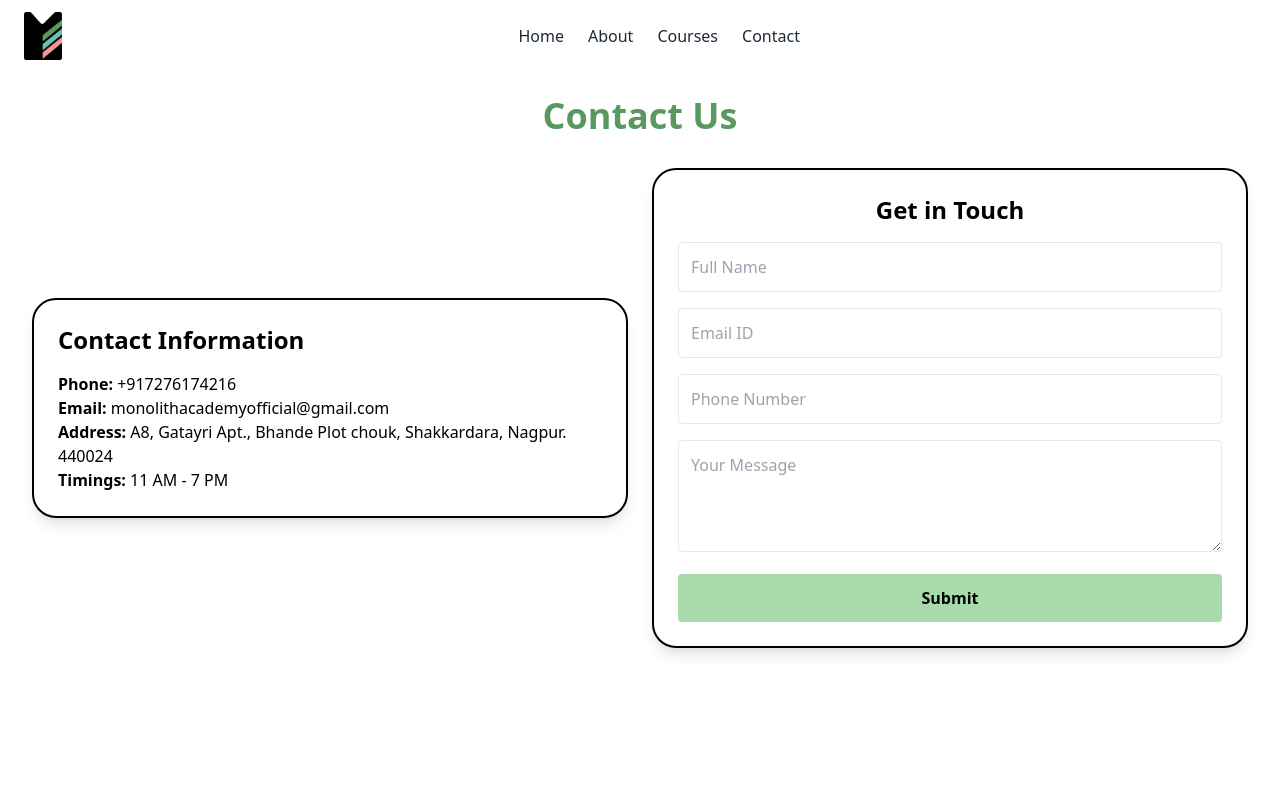
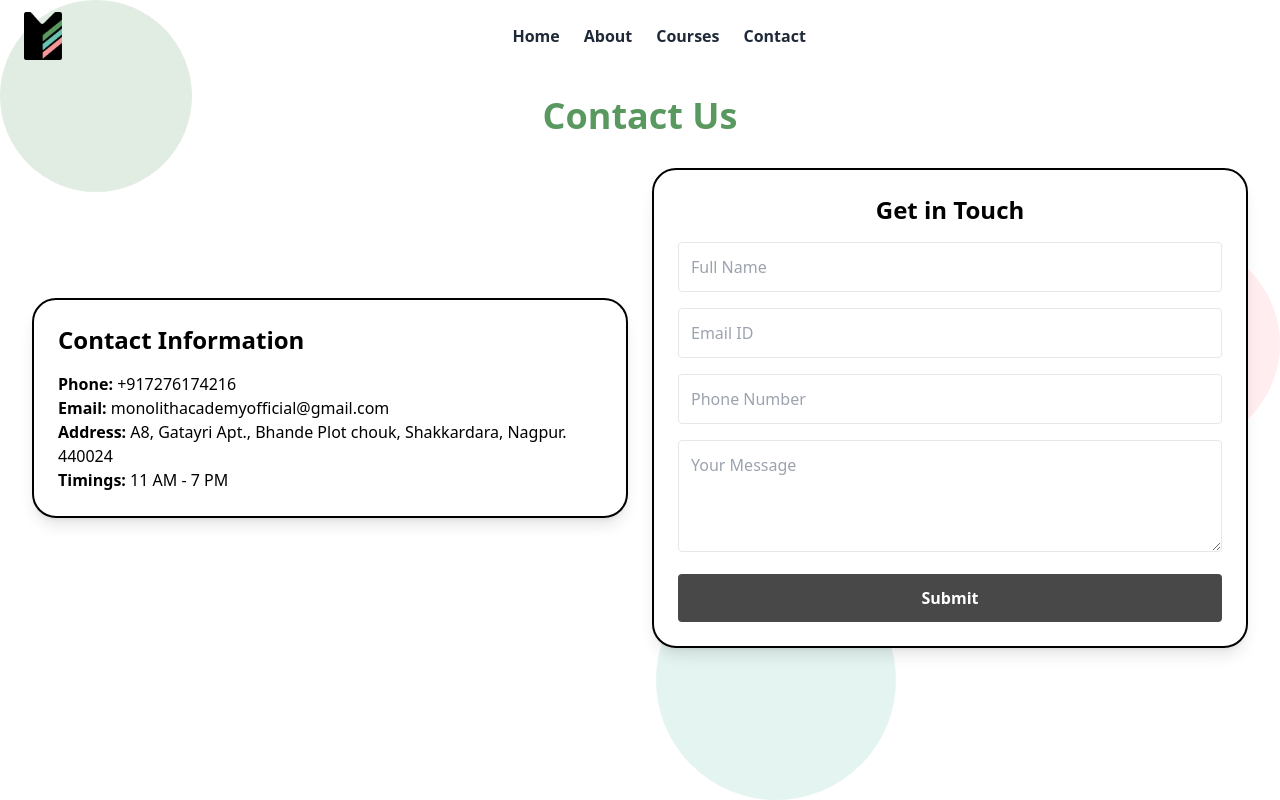
Before and after one commit to shreya1303/Monolith, a React (Vite) app: page /contact in a window 1280 px wide. Shown: the top 800 px of the page. Built offline with nearby package versions, Linux system fonts and the light colour scheme.

Commit message:
background circles

```diff
--- a/src/components/Navbar.jsx
+++ b/src/components/Navbar.jsx
@@ -7,7 +7,7 @@ const Navbar = () => {
 
   return (
     <nav className="fixed w-full z-10 ">
-      <div className="container mx-auto px-6 py-3 flex items-center justify-between">
+      <div className="container mx-auto px-6 font-semibold py-3 flex items-center justify-between">
         {/* Logo */}
         <Link to="/" className="flex items-center">
           <img src="/logo.png" alt="Monolith Academy Logo" className="h-12" />
--- a/src/pages/About.jsx
+++ b/src/pages/About.jsx
@@ -4,12 +4,12 @@ const About = () => {
   return (
     <div className="relative py-24 px-6 bg-white flex flex-col items-center justify-center min-h-screen overflow-x-hidden">
       {/* Background Circles */}
-      {/* <div className="absolute top-0 left-[-10%] w-56 h-56 rounded-full bg-[#d5e5d8] opacity-70 z-0 transform translate-y-[30%] md:w-48 md:h-48 sm:w-40 sm:h-40" />
-      <div className="absolute top-0 right-[-10%] w-56 h-56 rounded-full bg-[#ffe6e9] opacity-70 z-0 md:w-48 md:h-48 sm:w-40 sm:h-40" />
-      <div className="absolute bottom-0 right-[5%] w-56 h-56 rounded-full bg-[#d9efec] opacity-70 z-0 md:w-48 md:h-48 sm:w-40 sm:h-40" /> */}
+      <div className="absolute w-56 h-56 rounded-full bg-[#d5e5d8] opacity-70 z-0 top-0 left-0 md:w-48 md:h-48 sm:w-40 sm:h-40 pointer-events-none"></div>
+      <div className="absolute w-64 h-64 rounded-full bg-[#ffe6e9] opacity-70 z-0 top-[30%] right-0 md:w-52 md:h-52 sm:w-44 sm:h-44 pointer-events-none"></div>
+      <div className="absolute w-72 h-72 rounded-full bg-[#d9efec] opacity-70 z-0 bottom-0 right-[30%] md:w-60 md:h-60 sm:w-50 sm:h-50 pointer-events-none"></div>
 
       {/* Content */}
-      <div className="max-w-3xl w-full text-center px-4">
+      <div className="max-w-3xl w-full text-center px-4 z-10">
         <h2 className="text-4xl font-bold text-[#599960] md:text-4xl sm:text-xl">
           About Us
         </h2>
@@ -31,8 +31,8 @@ const About = () => {
       </div>
 
       {/* Why Choose Us Section */}
-      <div className="max-w-full overflow-hidden mt-20">
-        <h3 className="text-2xl font-semibold mt-6 text-gray-700">
+      <div className="max-w-full overflow-hidden mt-20 z-10">
+        <h3 className="text-4xl font-bold mt-6 text-[#599960] text-center md:text-4xl sm:text-xl">
           Why Choose Us?
         </h3>
         <ul className="list-disc ml-6 mt-4 text-lg text-gray-600 space-y-2">
--- a/src/pages/Contact.jsx
+++ b/src/pages/Contact.jsx
@@ -41,12 +41,15 @@ const Contact = () => {
 
   return (
     <div className="min-h-screen p-8 py-24 bg-white">
+      <div className="absolute w-56 h-56 rounded-full bg-[#d5e5d8] opacity-70 z-0 top-0 left-0 md:w-48 md:h-48 sm:w-40 sm:h-40 pointer-events-none"></div>
+      <div className="absolute w-64 h-64 rounded-full bg-[#ffe6e9] opacity-70 z-0 top-[30%] right-0 md:w-52 md:h-52 sm:w-44 sm:h-44 pointer-events-none"></div>
+      <div className="absolute w-72 h-72 rounded-full bg-[#d9efec] opacity-70 z-0 bottom-0 right-[30%] md:w-60 md:h-60 sm:w-50 sm:h-50 pointer-events-none"></div>
       {/* Heading */}
-      <h1 className="text-4xl sm:text-5xl md:text-4xl font-bold text-center mb-8 text-[#599960]">
+      <h1 className="text-6xl sm:text-xl md:text-4xl font-bold text-center mb-8 text-[#599960]">
         Contact Us
       </h1>
 
-      <div className="flex flex-col md:flex-row justify-center items-center md:space-x-6">
+      <div className="flex flex-col md:flex-row justify-center items-center md:space-x-6 z-10">
         {/* Left Side: Contact Information */}
         <div className="w-full md:w-[600px] bg-white p-6 shadow-lg rounded-3xl border-2 border-black mb-6 md:mb-0">
           <div>
@@ -68,7 +71,7 @@ const Contact = () => {
         </div>
 
         {/* Right Side: Contact Form */}
-        <div className="w-full md:w-[600px] bg-white p-6 shadow-lg rounded-3xl border-2 border-black">
+        <div className="w-full md:w-[600px] bg-white p-6 shadow-lg rounded-3xl z-10 border-2 border-black">
           <h2 className="text-2xl font-bold mb-4 text-center">Get in Touch</h2>
           <form onSubmit={handleSubmit} className="space-y-4">
             <input
@@ -108,7 +111,7 @@ const Contact = () => {
             ></textarea>
             <button
               type="submit"
-              className="w-full bg-[#a7dbac] text-black font-bold p-3 rounded hover:text-white hover:bg-[#29523d]"
+              className="w-full bg-[#484848] text-white font-bold p-3 rounded hover:text-white hover:bg-[#29523d]"
             >
               Submit
             </button>
--- a/src/pages/Courses.jsx
+++ b/src/pages/Courses.jsx
@@ -20,12 +20,12 @@ const Courses = () => {
   return (
     <div className="max-w-6xl py-24 mx-auto px-6 text-gray-800">
       {/* Two Courses Section */}
-      <h1 className="text-4xl font-bold text-center text-[#599960] mb-12">
+      <h1 className="text-6xl font-bold text-center text-[#599960] mb-12 md:text-4xl sm:text-xl">
         Courses
       </h1>
       <div className="grid md:grid-cols-2 gap-12">
         {courses.map((course, index) => (
-          <div key={index} className="flex flex-col text-center items-center py-10 p-6 ">
+          <div key={index} className="flex flex-col text-center items-center py-6 p-6 ">
             <img
               src={course.image}
               alt={course.title}
--- a/src/pages/Home.jsx
+++ b/src/pages/Home.jsx
@@ -44,9 +44,14 @@ const Home = () => {
             : "bg-gradient-to-b from-transparent to-white opacity-90"
         }`}
       >
+        {/* Background Circles */}
+        <div className="absolute w-56 h-56 rounded-full bg-[#d5e5d8] opacity-70 z-0 top-0 left-0 md:w-48 md:h-48 sm:w-40 sm:h-40 pointer-events-none"></div>
+        <div className="absolute w-64 h-64 rounded-full bg-[#ffe6e9] opacity-70 z-0 top-[30%] right-0 md:w-52 md:h-52 sm:w-44 sm:h-44 pointer-events-none"></div>
+        <div className="absolute w-72 h-72 rounded-full bg-[#d9efec] opacity-70 z-0 bottom-0 right-[30%] md:w-60 md:h-60 sm:w-50 sm:h-50 pointer-events-none"></div>
+
         {/* Content */}
-        <div className="max-w-3xl w-full text-center px-4">
-          <h2 className="text-6xl font-semibold text-[#599960] md:text-5xl sm:text-4xl">
+        <div className="relative max-w-3xl w-full text-center px-4 z-10">
+          <h2 className="text-6xl font-bold text-[#599960] md:text-4xl sm:text-4xl">
             About Us
           </h2>
           <p className="mt-4 text-black text-xl leading-8 sm:text-lg sm:leading-7">
@@ -66,8 +71,8 @@ const Home = () => {
       </section>
 
       {/* Other Sections */}
-      <section className="py-16 px-6 bg-[#1a1a1a] flex flex-col items-center">
-        <h2 className="text-4xl font-semibold text-center text-yellow-400">
+      <section className="py-16 px-6 bg-white flex flex-col items-center">
+        <h2 className="text-4xl font-bold text-center text-[#599960] md:text-4xl sm:text-xl">
           Courses We Provide
         </h2>
         <div className="mt-8 grid grid-cols-1 md:grid-cols-2 gap-6 w-full max-w-3xl">
```
